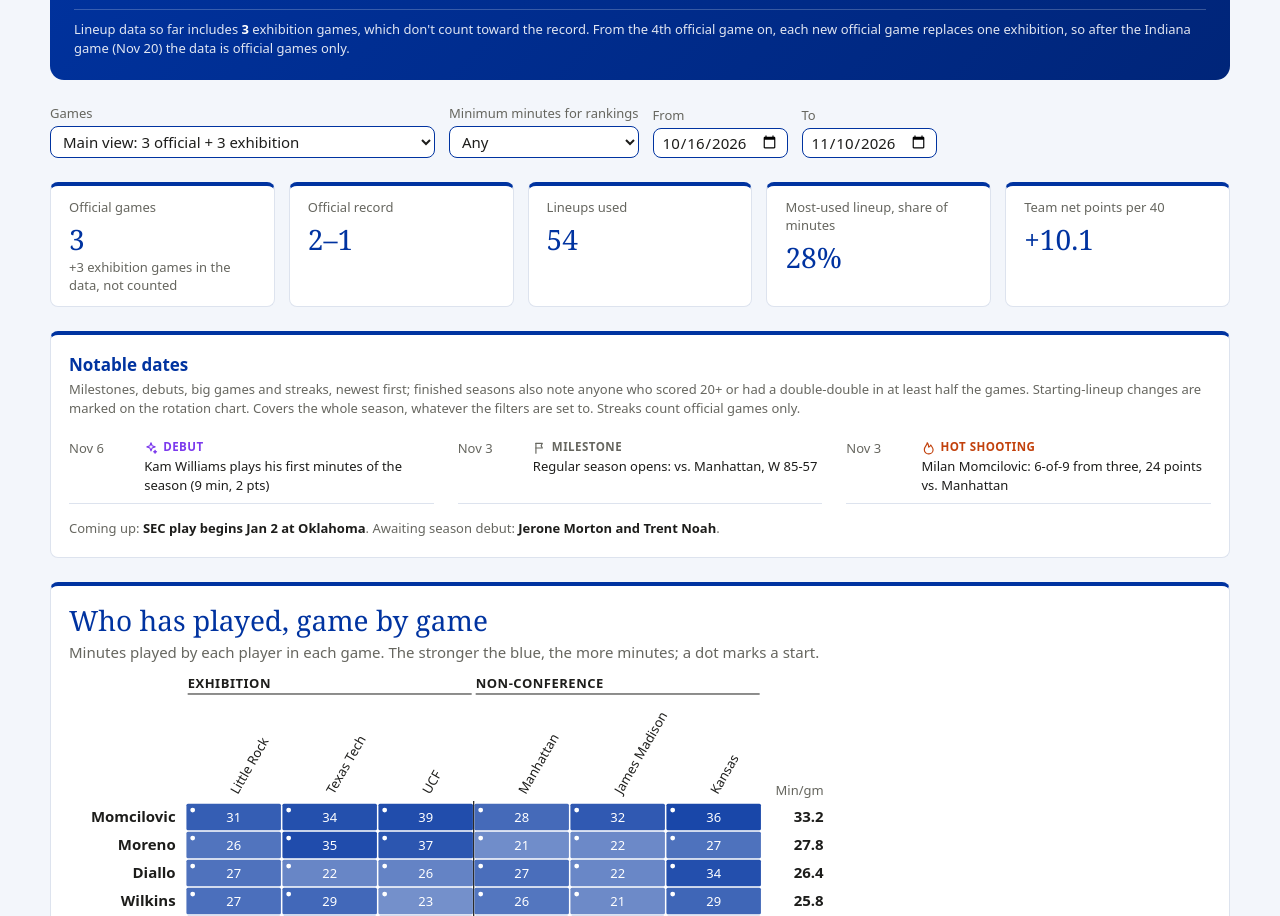
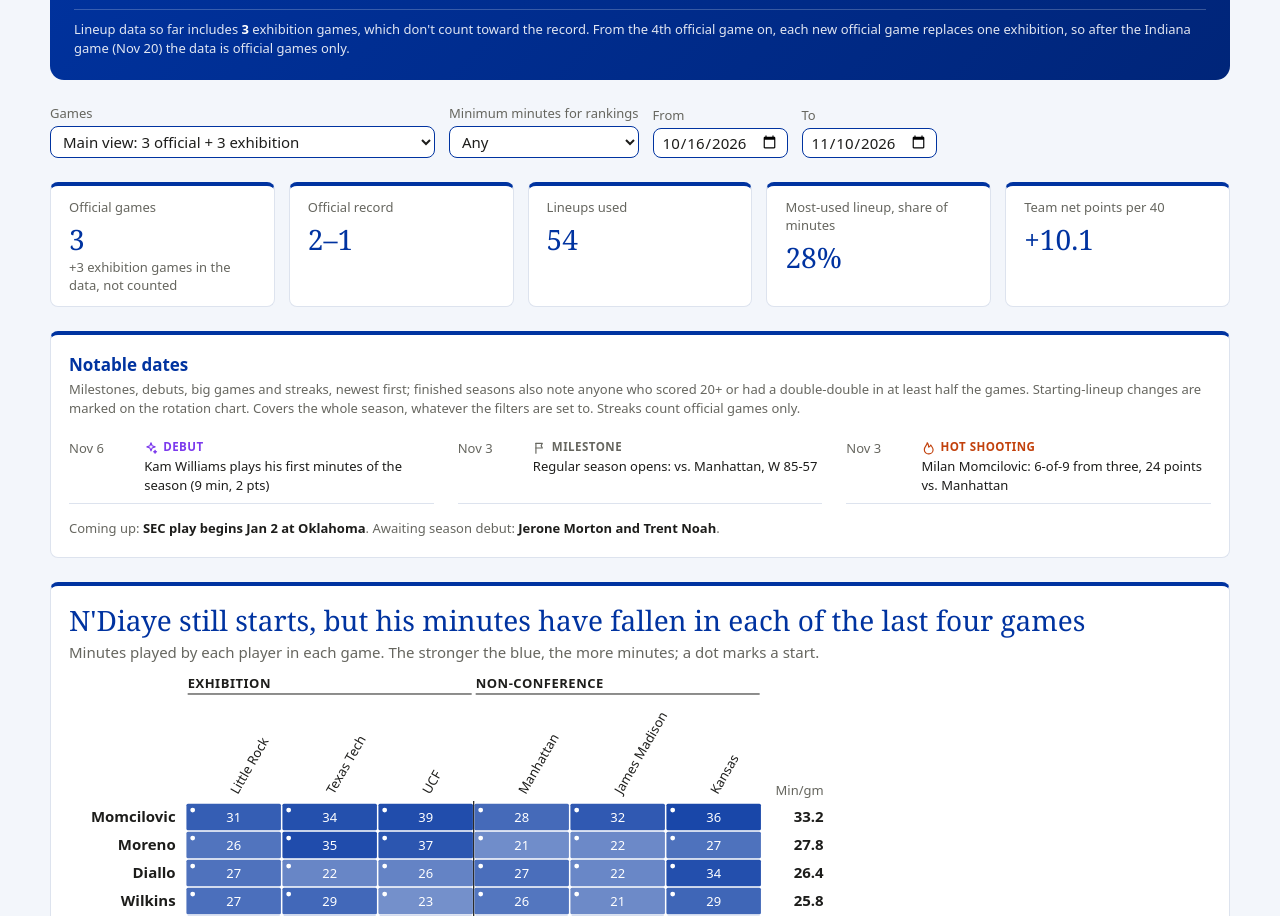
Before and after one commit to eric-t-ringer/UK-basketball-lineup-stats, a plain HTML site: page 2026-27/index.html in a window 1280 px wide. Shown: the part 184-1100 px from the top of the page. Drawn offline with Linux system fonts and the light colour scheme.

Commit message:
Set rotation chart headline
Co-Authored-By: Claude <noreply@anthropic.com>

```diff
--- a/2026-27/index.html
+++ b/2026-27/index.html
@@ -1263,7 +1263,7 @@
   // Rotation heatmap: one row per player, one column per game, shaded by minutes.
   // Hand-written headline for the main view, set after reviewing the chart; shows only in the main view with no date range,
   // and only while the latest game in the data is the one it was written through (null = use the automatic headline).
-  const ROTATION_HEADLINE = {text: "Kentucky has leaned on eight players, led by Momcilovic and Moreno", through: "2026-11-06-james-madison"};
+  const ROTATION_HEADLINE = {text: "N'Diaye still starts, but his minutes have fallen in each of the last four games", through: "2026-11-10-kansas"};
   const rotGames = () => {
     const rows = inScope('rotation');
     const games = [...new Map(rows.map((r) => [r.game_id, r])).values()].sort((a, b) => a.date < b.date ? -1 : 1);
```
